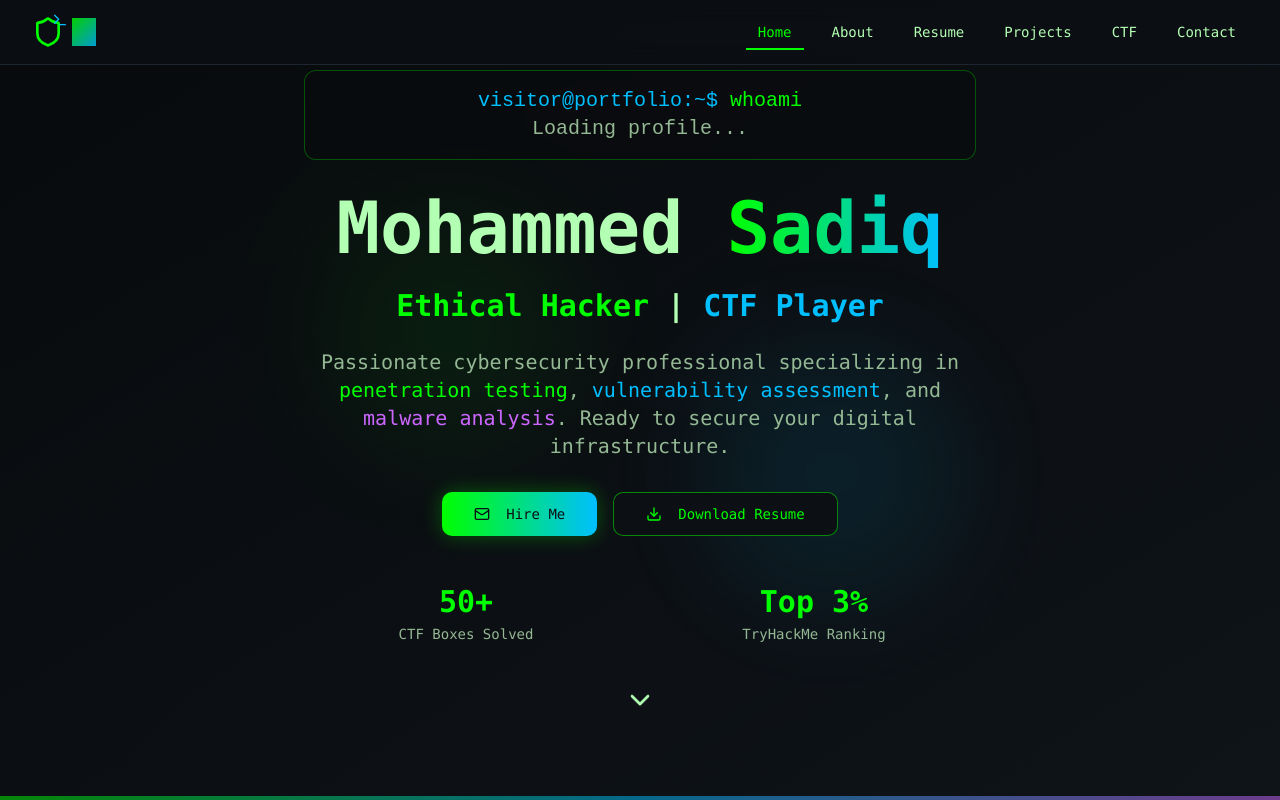
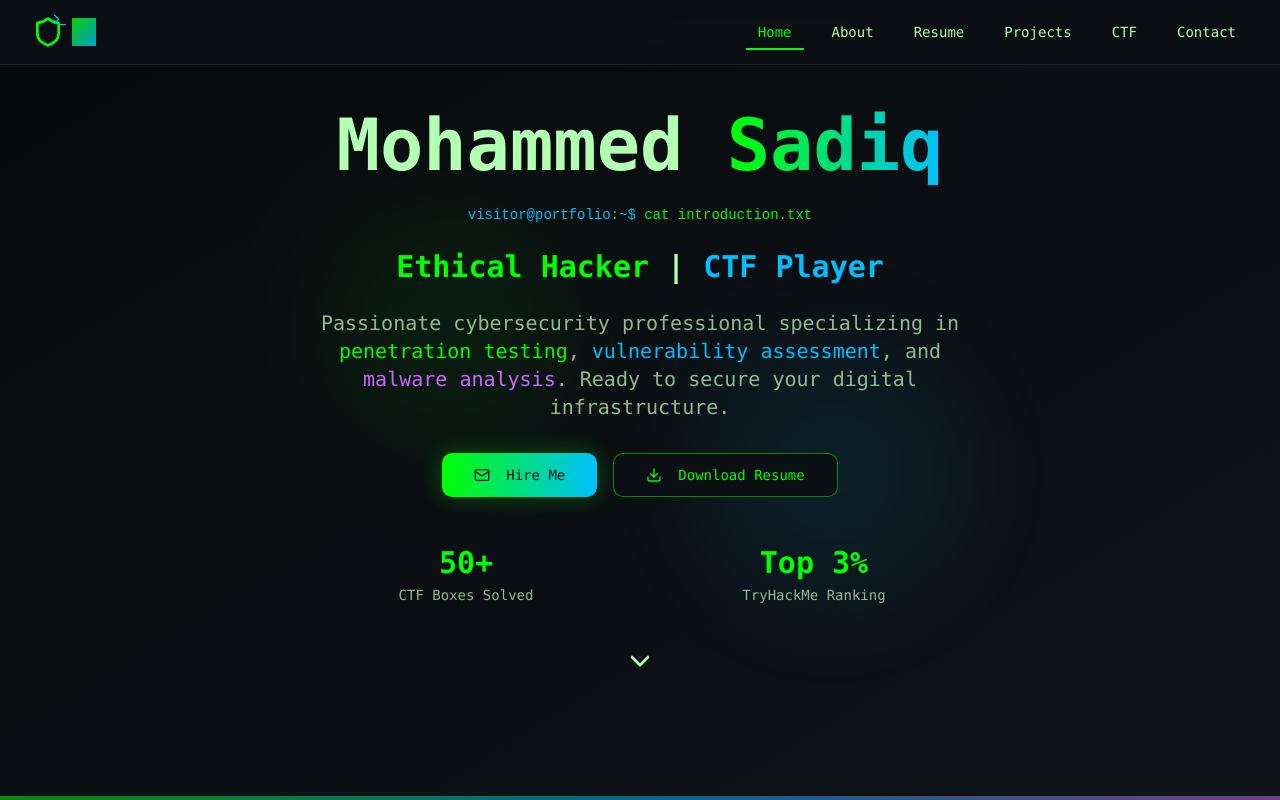
Before and after one commit to Sadiq788/cyber-sadiq-bytes, a React (Vite) app: page / in a window 1280 px wide. Shown: the top 800 px of the page. Built offline with nearby package versions, Linux system fonts and the light colour scheme.

Commit message:
Adjust Hero section layout

```diff
--- a/src/components/Hero.tsx
+++ b/src/components/Hero.tsx
@@ -27,23 +27,11 @@ const Hero = () => {
       </div>
 
       <div className="relative z-10 text-center max-w-4xl mx-auto px-4 sm:px-6 lg:px-8">
-        {/* Terminal Prompt Effect */}
-        <motion.div
-          initial={{ opacity: 0, y: -20 }}
-          animate={{ opacity: 1, y: 0 }}
-          transition={{ delay: 0.3 }}
-          className="terminal-text text-lg sm:text-xl mb-8 p-4 bg-terminal-bg/50 border border-cyber-green/30 rounded-lg backdrop-blur-sm"
-        >
-          <span className="text-cyber-blue">visitor@portfolio:~$</span> <span className="text-cyber-green">whoami</span>
-          <br />
-          <span className="text-muted-foreground">Loading profile...</span>
-        </motion.div>
-
         {/* Name with Typing Effect */}
         <motion.h1
           initial={{ opacity: 0, y: 20 }}
           animate={{ opacity: 1, y: 0 }}
-          transition={{ delay: 0.8 }}
+          transition={{ delay: 0.5 }}
           className="text-4xl sm:text-6xl lg:text-7xl font-bold mb-6"
         >
           <span className="text-foreground">Mohammed</span>{' '}
@@ -51,6 +39,16 @@ const Hero = () => {
             Sadiq
           </span>
         </motion.h1>
+
+        {/* Terminal Prompt Effect */}
+        <motion.div
+          initial={{ opacity: 0, y: 20 }}
+          animate={{ opacity: 1, y: 0 }}
+          transition={{ delay: 0.8 }}
+          className="terminal-text text-sm mb-6"
+        >
+          <span className="text-cyber-blue">visitor@portfolio:~$</span> cat introduction.txt
+        </motion.div>
 
         {/* Title */}
         <motion.div
```
